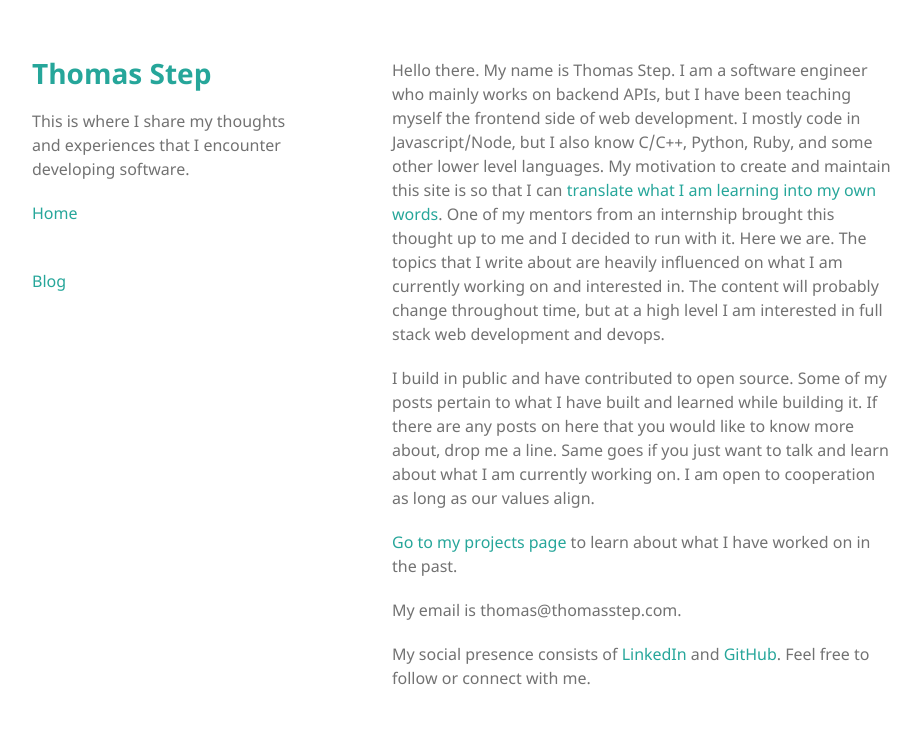
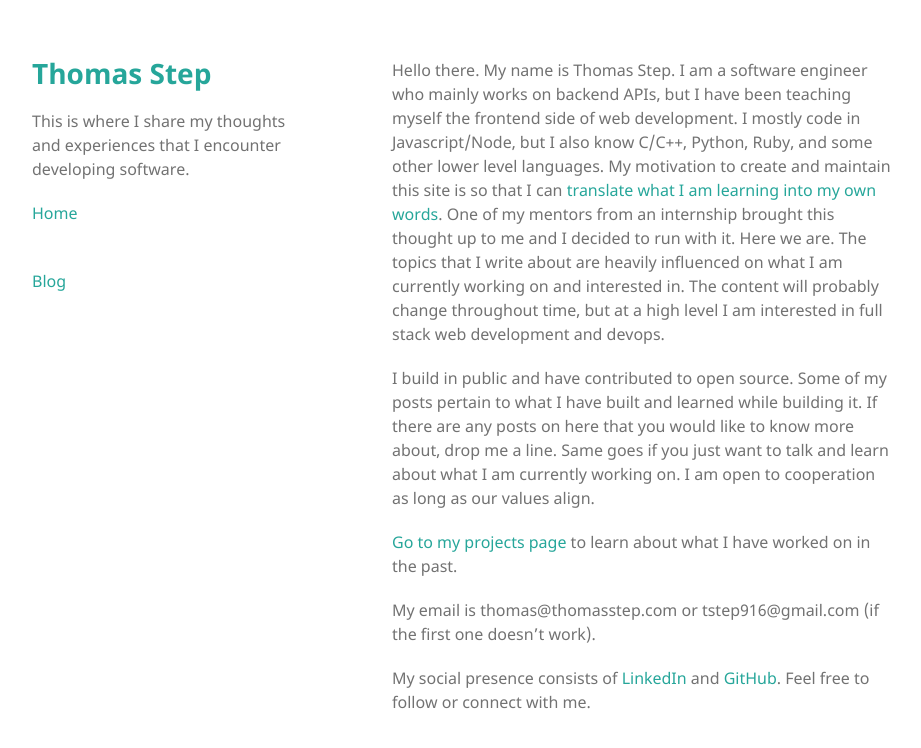
Before and after one commit to thomasstep/thomasstep.github.io, a Jekyll site: the page built from index.md, in a window 1280 px wide. Shown: the top 748 px of the page, without its empty margins (178-1099 px from the left). Built offline with Jekyll 4.4.1, drawn with Linux system fonts in a browser that asks for light colours; comment, search, counter and statistics services are not loaded.

Commit message:
Secondary email address

```diff
--- a/index.md
+++ b/index.md
@@ -10,6 +10,6 @@ I build in public and have contributed to open source. Some of my posts pertain
 
 [Go to my projects page](/projects) to learn about what I have worked on in the past.
 
-My email is thomas@thomasstep.com.
+My email is thomas@thomasstep.com or tstep916@gmail.com (if the first one doesn't work).
 
 My social presence consists of [LinkedIn](https://www.linkedin.com/in/thomasstep/) and [GitHub](https://github.com/thomasstep). Feel free to follow or connect with me.
```
